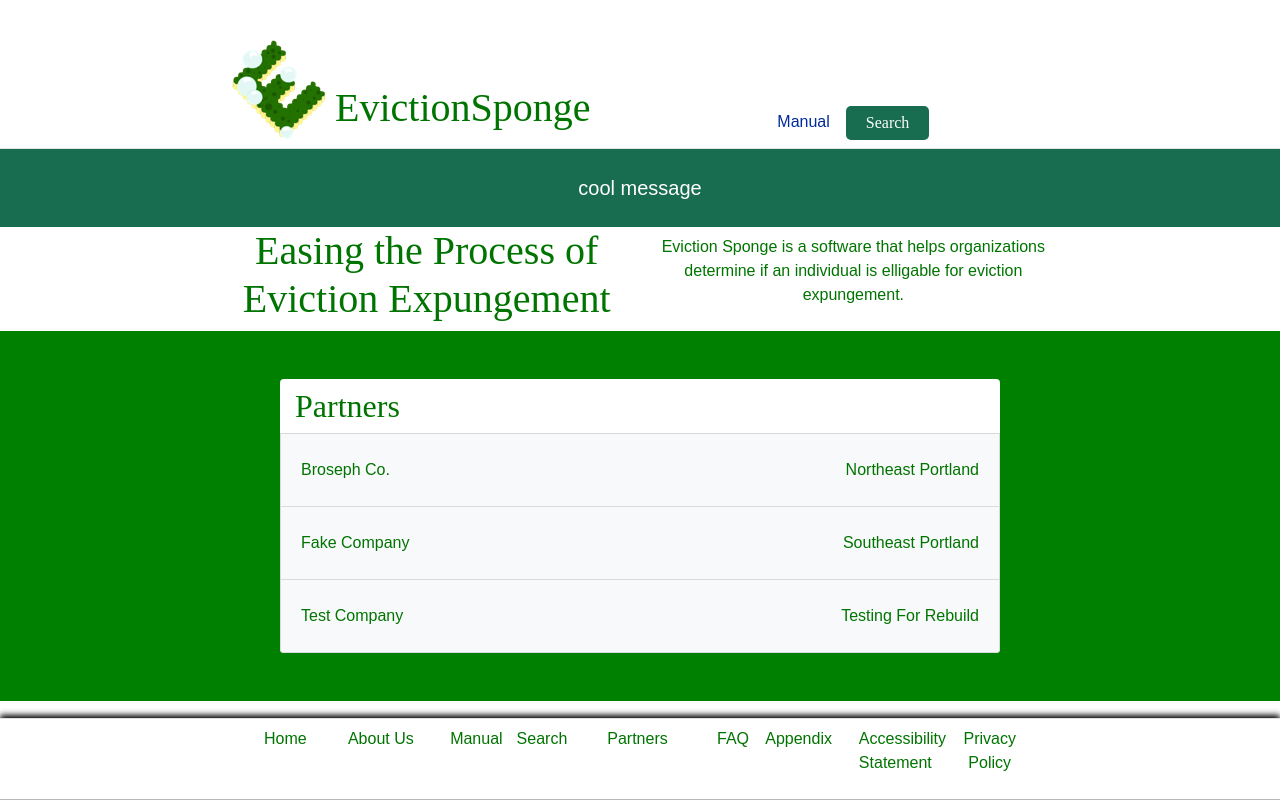
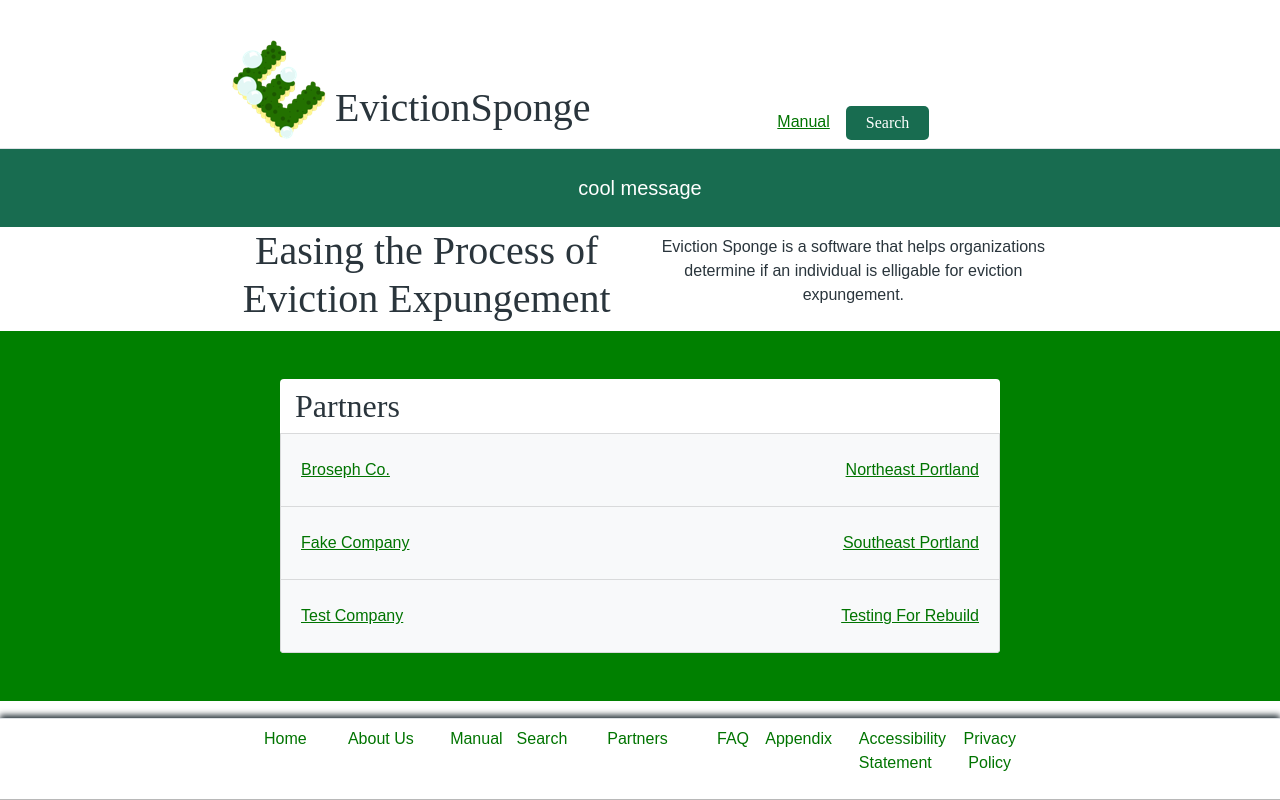
Before and after one commit to PSU-Capstone-Winter-Spring-2021/Eviction-Sponge, a React (Create React App) app in the folder src/frontend/: page / in a window 1280 px wide. Built offline with nearby package versions, Linux system fonts and the light colour scheme.

Commit message:
Added some color changes

```diff
--- a/src/frontend/src/styles/_globals.css
+++ b/src/frontend/src/styles/_globals.css
@@ -9,13 +9,14 @@ define colors here
     --hover-green: #9dff9d;
     --red: #ff0000;
     --gray: #b8b8b8;
+    --gunmetal: #2A353C;
 }
 
 @import url("https://fonts.googleapis.com/css2?family=Roboto+Slab:wght@500&display=swap");
 
 body{
     background-color: white;
-    color: var(--dark-green);
+    color: var(--gunmetal);
     /* padding: 40px; */
     font-family: sans-serif, serif;
     text-align: center;
@@ -27,8 +28,13 @@ h1, h2, h3, h4 {
     font-family: 'Roboto Slab', serif;
 }
 
-a {
-    color:rgb(1, 42, 155);
+a, span a, .card-header{
+    color:var(--dark-green);
+    text-decoration: underline;
+}
+
+span p {
+    color: #2A353C;
 }
 
 .navbar {
@@ -172,7 +178,7 @@ a {
 }
 
 footer {
-    box-shadow: 0px -3px 6px black;
+    box-shadow: 0px -3px 6px var(--gunmetal);
 }
 
 .subnav {
```
